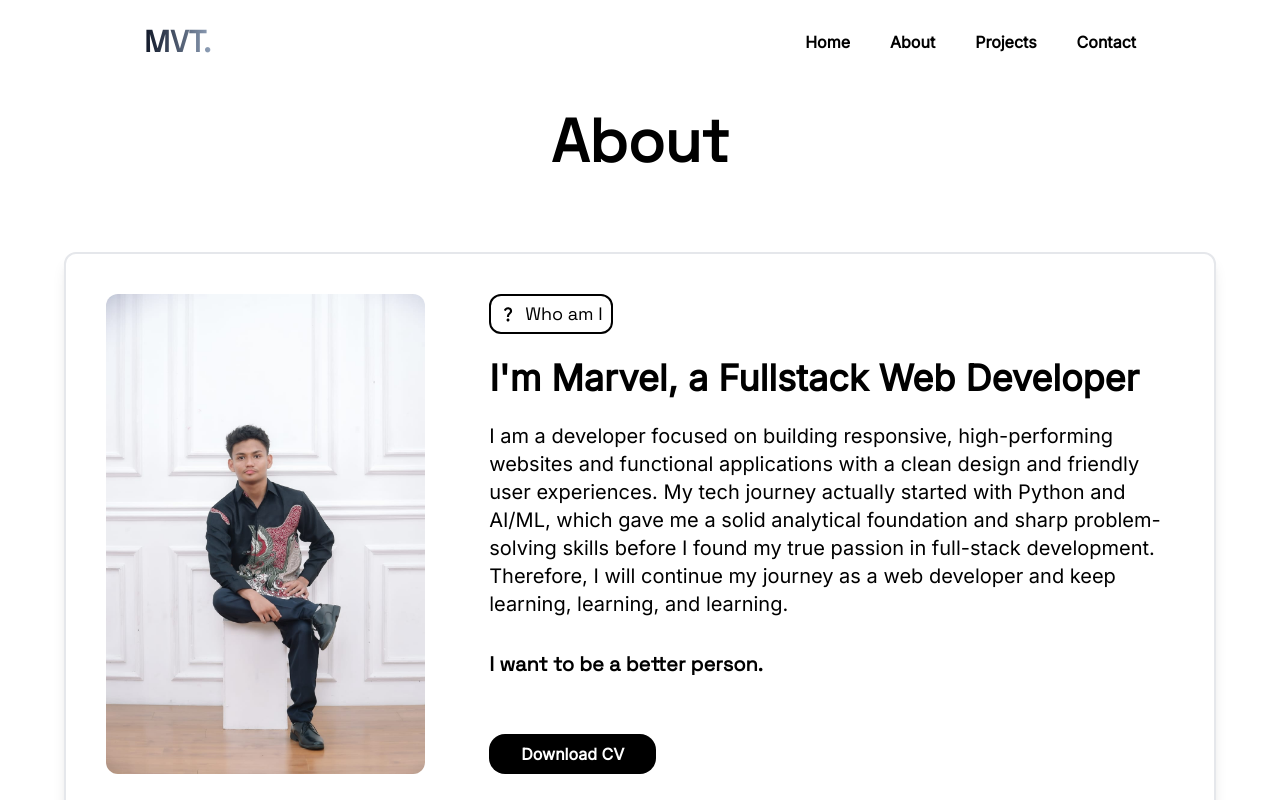
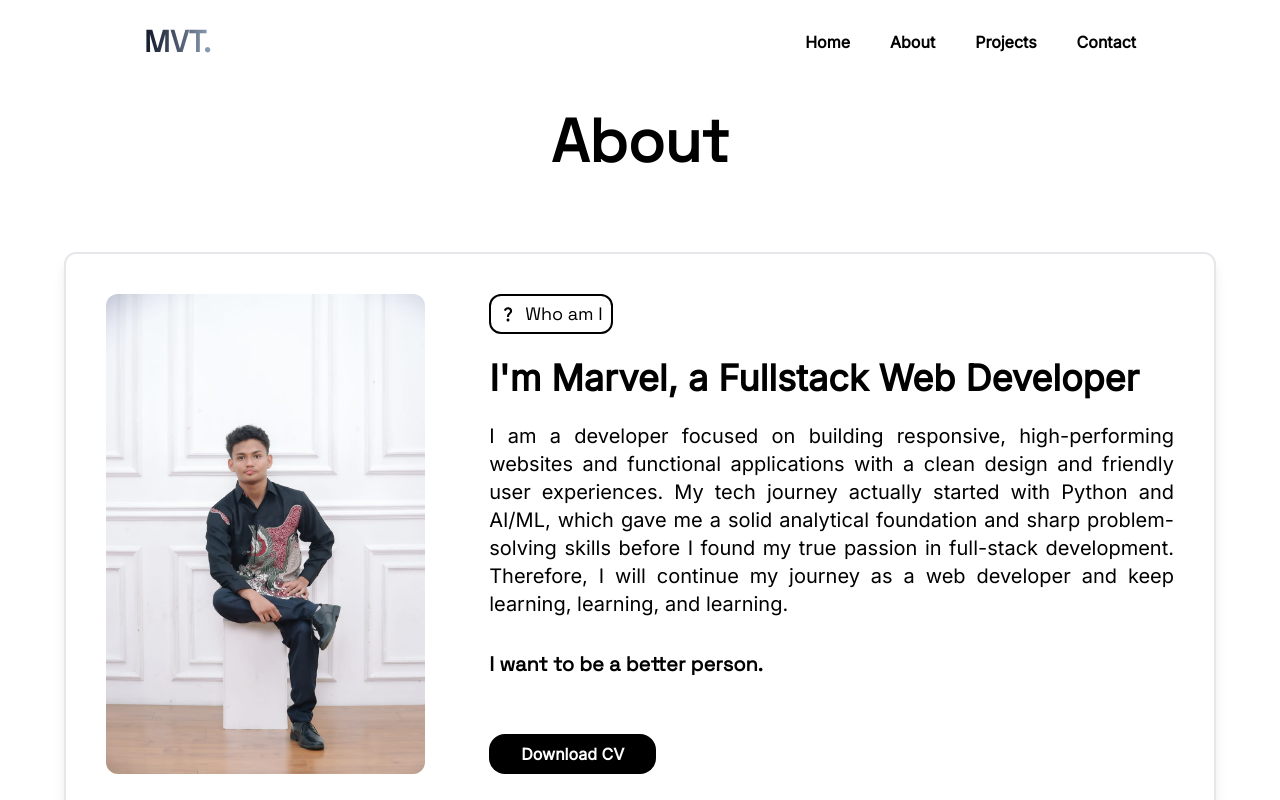
Before and after one commit to marvelTtihu/marvelTtihu, a React (Vite) app: page /about in a window 1280 px wide. Shown: the top 800 px of the page. Built offline with nearby package versions, Linux system fonts and the light colour scheme.

Commit message:
docs: change aboutme text from text-center to text-justify

```diff
--- a/src/pages/About/section/AboutMe.jsx
+++ b/src/pages/About/section/AboutMe.jsx
@@ -14,7 +14,7 @@
                                 <h3 className="text-base md:text-lg border-2 px-2 py-1 max-w-max rounded-xl font-space flex items-center gap-2"><MdOutlineQuestionMark />Who am I</h3>
                                 <h4 className="text-2xl md:text-4xl font-inter font-bold">I'm Marvel, a Fullstack Web Developer
                                 </h4>
-                                <p className="text-lg md:text-xl font-inter">
+                                <p className="text-lg md:text-xl font-inter text-justify">
                                     I am a developer focused on building responsive, high-performing websites and functional applications with a clean design and friendly user experiences. My tech journey actually started with Python and AI/ML, which gave me a solid analytical foundation and sharp problem-solving skills before I found my true passion in full-stack development. Therefore, I will continue my journey as a web developer and keep learning, learning, and learning.
                                 </p>
                                 <p className="font-bold font-space text-xl mt-2">I want to be a better person.</p>
```
